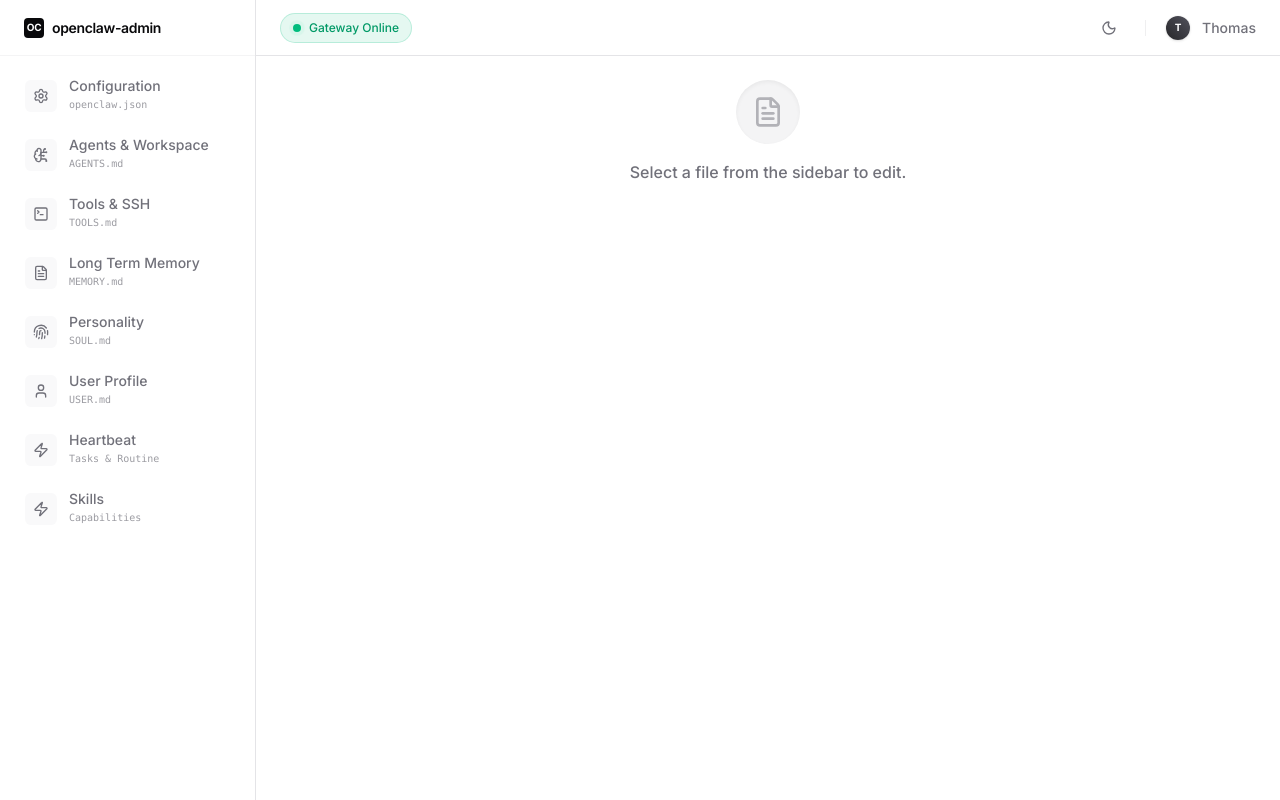
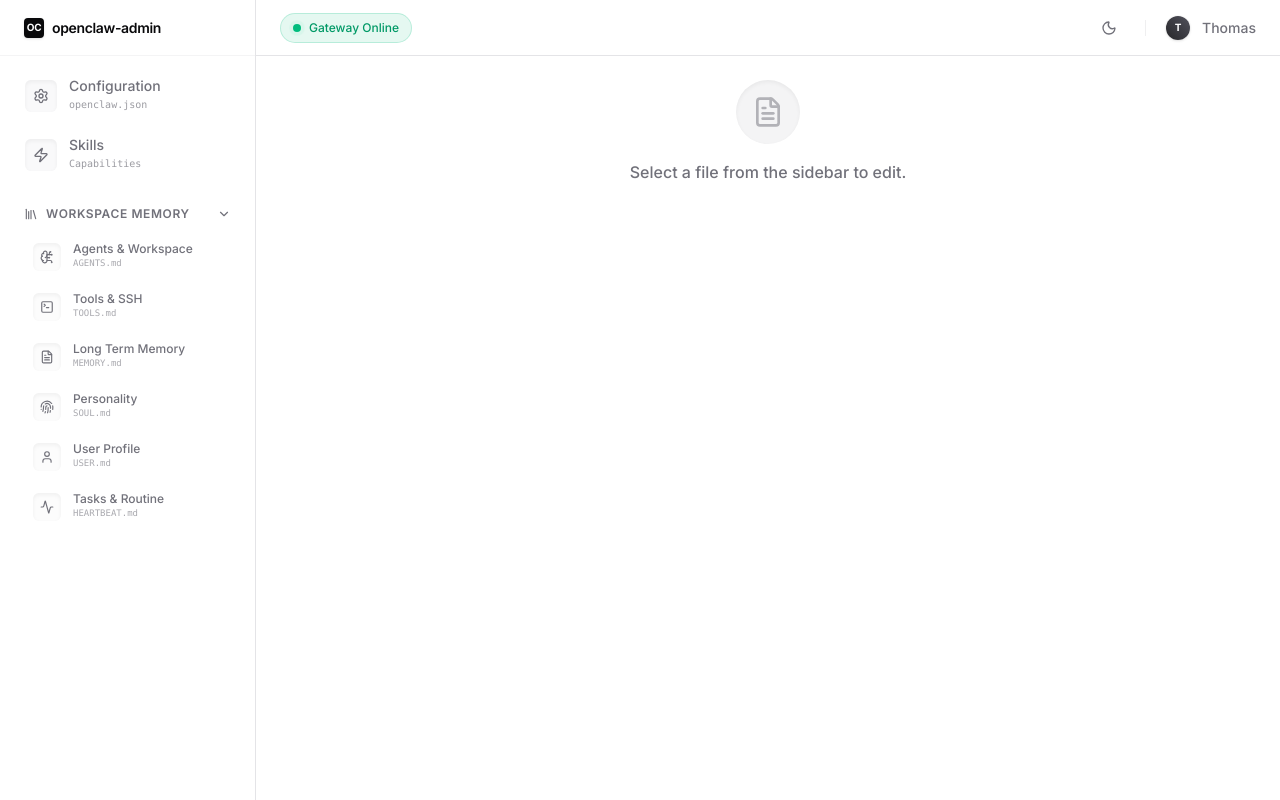
Before and after one commit to thomas-touboul/nanobot-web-ui, a Next.js app: page /editor in a window 1280 px wide. Built offline with nearby package versions, Linux system fonts and the light colour scheme.

Commit message:
style: refactor sidebar with Workspace Memory group and Activity icon for Heartbeat

```diff
--- a/src/components/layout/Sidebar.tsx
+++ b/src/components/layout/Sidebar.tsx
@@ -10,12 +10,15 @@ import {
   Settings,
   TerminalSquare,
   User,
-  FileText
+  FileText,
+  Activity,
+  ChevronDown,
+  Library
 } from "lucide-react";
 import { cn } from "@/lib/utils";
-import { Suspense } from "react";
+import { Suspense, useState, useEffect } from "react";
 
-const navigation = [
+const mainNavigation = [
   {
     title: "Configuration",
     subtitle: "openclaw.json",
@@ -23,6 +26,16 @@ const navigation = [
     icon: Settings,
     match: (path: string, params: URLSearchParams) => params.get("file") === "openclaw.json"
   },
+  {
+    title: "Skills",
+    subtitle: "Capabilities",
+    href: "/skills",
+    icon: Zap,
+    match: (path: string) => path.startsWith("/skills")
+  },
+];
+
+const knowledgeBase = [
   {
     title: "Agents & Workspace",
     subtitle: "AGENTS.md",
@@ -59,55 +72,54 @@ const navigation = [
     match: (path: string, params: URLSearchParams) => params.get("file") === "USER.md"
   },
   {
-    title: "Heartbeat",
-    subtitle: "Tasks & Routine",
+    title: "Tasks & Routine",
+    subtitle: "HEARTBEAT.md",
     href: "/editor?file=HEARTBEAT.md",
-    icon: Zap,
+    icon: Activity,
     match: (path: string, params: URLSearchParams) => params.get("file") === "HEARTBEAT.md"
-  },
-  {
-    title: "Skills",
-    subtitle: "Capabilities",
-    href: "/skills",
-    icon: Zap,
-    match: (path: string) => path.startsWith("/skills")
   },
 ];
 
 function SidebarContent() {
   const pathname = usePathname();
   const searchParams = useSearchParams();
+  const [isOpen, setIsOpen] = useState(true);
+
+  // Auto-expand if a child is active
+  useEffect(() => {
+    const isChildActive = knowledgeBase.some(item => item.match(pathname, searchParams));
+    if (isChildActive) setIsOpen(true);
+  }, [pathname, searchParams]);
 
   return (
     <aside className="hidden md:flex flex-col w-64 border-r border-border bg-card/50 backdrop-blur-sm h-screen sticky top-0">
       <div className="h-14 flex items-center px-6 border-b border-border/40">
         <Link href="/" className="flex items-center gap-2 font-semibold text-sm tracking-tight text-foreground hover:opacity-80 transition-opacity">
-          <div className="w-5 h-5 bg-foreground rounded text-[10px] flex items-center justify-center text-background font-bold">
+          <div className="w-5 h-5 bg-foreground rounded text-[10px] flex items-center justify-center text-background font-bold shadow-sm">
             OC
           </div>
           <span>openclaw-admin</span>
         </Link>
       </div>
 
-      <nav className="flex-1 p-3 space-y-1">
-        {navigation.map((item) => {
-          const isActive = item.match
-            ? item.match(pathname, searchParams)
-            : pathname === item.href;
-
+      <nav className="flex-1 p-3 space-y-4">
+        {/* Main Section */}
+        <div className="space-y-1">
+          {mainNavigation.map((item) => {
+            const isActive = item.match(pathname, searchParams);
             return (
               <Link
                 key={item.href}
                 href={item.href}
                 className={cn(
-                "group flex items-center gap-3 px-3 py-2.5 rounded-md transition-all duration-200 border border-transparent",
+                  "group flex items-center gap-3 px-3 py-2.5 rounded-md transition-all duration-200 border border-transparent shadow-sm",
                   isActive
-                  ? "bg-secondary border-border/50 shadow-sm"
-                  : "hover:bg-secondary/50 hover:border-border/30"
+                    ? "bg-secondary border-border/50 shadow-md"
+                    : "hover:bg-secondary/50 hover:border-border/30 shadow-none"
                 )}
               >
                 <div className={cn(
-                "w-8 h-8 rounded-md flex items-center justify-center transition-colors",
+                  "w-8 h-8 rounded-md flex items-center justify-center transition-colors shadow-inner",
                   isActive ? "bg-background text-primary" : "bg-secondary/50 text-muted-foreground group-hover:bg-background group-hover:text-foreground"
                 )}>
                   <item.icon className="w-4 h-4" />
@@ -126,8 +138,61 @@ function SidebarContent() {
               </Link>
             );
           })}
+        </div>
+
+        {/* Knowledge Base Group */}
+        <div className="space-y-1">
+          <button
+            onClick={() => setIsOpen(!isOpen)}
+            className="w-full flex items-center justify-between px-3 py-2 text-xs font-semibold text-muted-foreground uppercase tracking-wider hover:text-foreground transition-colors group"
+          >
+            <div className="flex items-center gap-2">
+              <Library className="w-3.5 h-3.5" />
+              <span>Workspace Memory</span>
+            </div>
+            <ChevronDown className={cn("w-3.5 h-3.5 transition-transform duration-200", !isOpen && "-rotate-90")} />
+          </button>
+
+          <div className={cn(
+            "space-y-1 transition-all duration-200 overflow-hidden",
+            isOpen ? "max-h-[500px] opacity-100 mt-1" : "max-h-0 opacity-0"
+          )}>
+            {knowledgeBase.map((item) => {
+              const isActive = item.match(pathname, searchParams);
+              return (
+                <Link
+                  key={item.href}
+                  href={item.href}
+                  className={cn(
+                    "group flex items-center gap-3 px-3 py-2 rounded-md transition-all duration-200 border border-transparent ml-2",
+                    isActive
+                      ? "bg-secondary/80 border-border/40 shadow-sm"
+                      : "hover:bg-secondary/30 hover:border-border/20"
+                  )}
+                >
+                  <div className={cn(
+                    "w-7 h-7 rounded-md flex items-center justify-center transition-colors shadow-inner",
+                    isActive ? "bg-background text-primary" : "bg-secondary/30 text-muted-foreground group-hover:bg-background group-hover:text-foreground"
+                  )}>
+                    <item.icon className="w-3.5 h-3.5" />
+                  </div>
+                  <div className="flex flex-col">
+                    <span className={cn(
+                      "text-xs font-medium leading-none transition-colors",
+                      isActive ? "text-foreground" : "text-muted-foreground group-hover:text-foreground"
+                    )}>
+                      {item.title}
+                    </span>
+                    <span className="text-[9px] text-muted-foreground font-mono mt-0.5 opacity-60 group-hover:opacity-90 transition-opacity">
+                      {item.subtitle}
+                    </span>
+                  </div>
+                </Link>
+              );
+            })}
+          </div>
+        </div>
       </nav>
-
     </aside>
   );
 }
```
Lines whose indentation alone changed are shown as unchanged.
